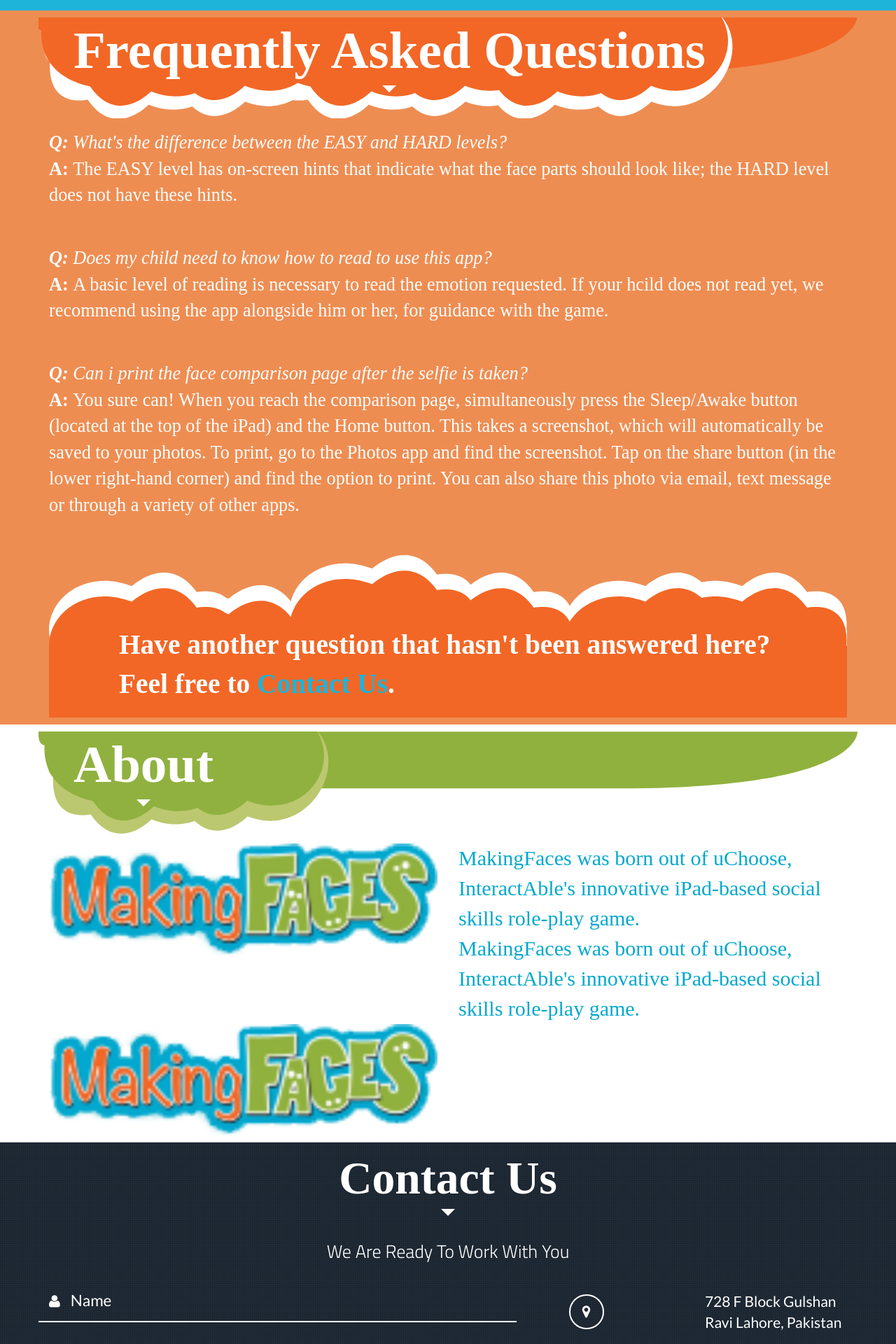
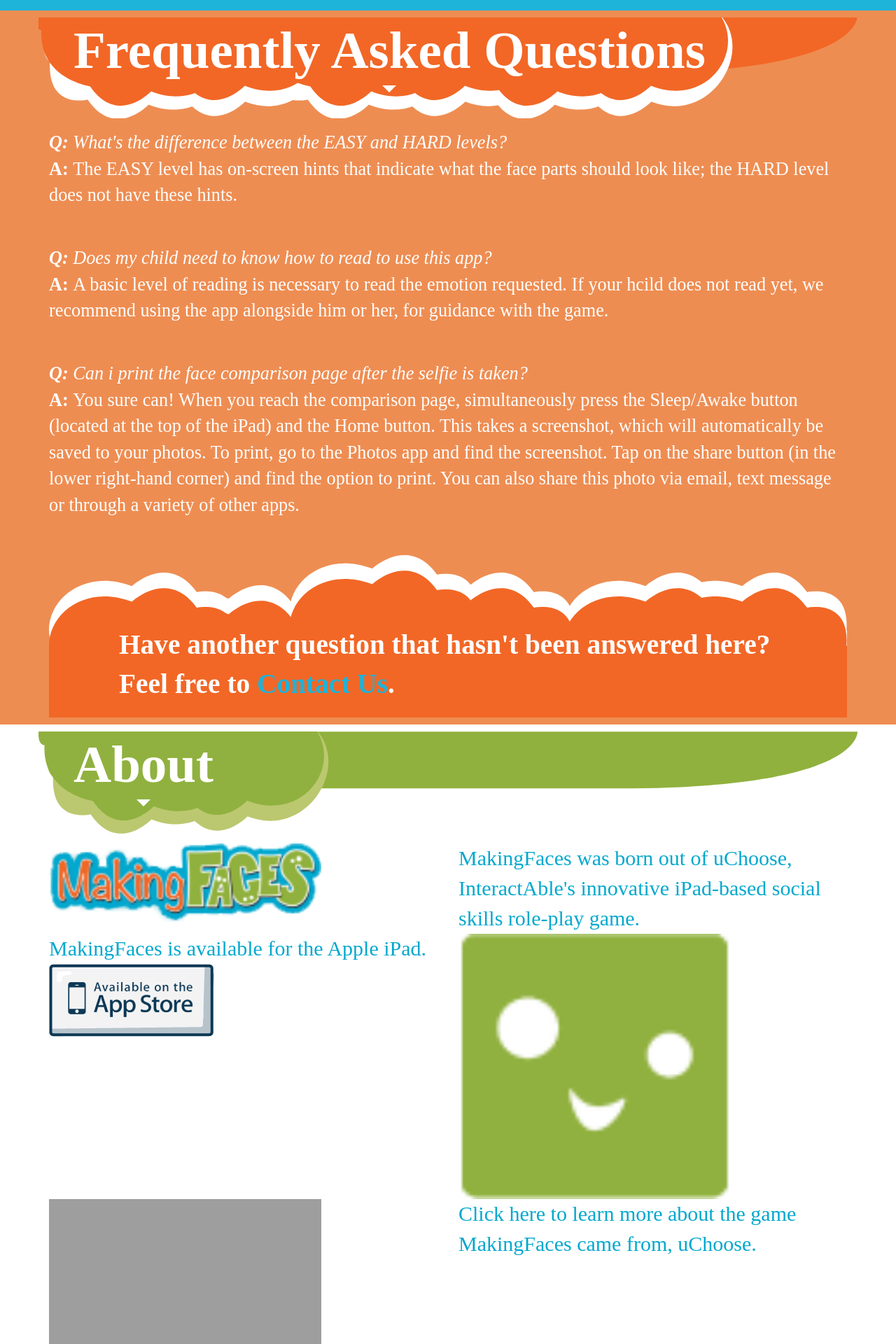
Before and after one commit to illuminatedspace/makingfaces, a PHP site: page / in a window 1280 px wide. Shown: the part 4580-6500 px from the top of the page at 70% size. Run offline with PHP 8.4, Linux system fonts and the light colour scheme; some libraries are stand-ins or nearby versions; grey boxes are pictures that could not be loaded.

Commit message:
cleans up about section

```diff
--- a/centro/css/style.css
+++ b/centro/css/style.css
@@ -326,27 +326,32 @@ header .menu-icon i:hover{
     #about{
         background-color: white;
     }
+    .about-section{
+        clear: both;
+        width: 100%;
+        margin-bottom: 20px;
+    }
     .about-text-right, .about-text-left{
         font-family: "bariol";
         font-size: 2em;
         color: #03a8ce;
     }
-    .about-text-right{
+    .about-text-right: .col-md-6{
         float: right;
     }
-    .about-text-left{
+    .about-text-left: .col-md-6{
         float: left;
     }
     .about-image {
 
     }
     .about-image-left img, .about-image-right img{
-        width: 100%;
-    }
-    .about-image-left img{
+        width: 70%;
+    }
+    .about-image-left: .col-md-6 img{
         float: left;
     }
-    .about-image-right img{
+    .about-image-right: .col-md-6 img{
         float: right;
     }
 
--- a/centro/index.html
+++ b/centro/index.html
@@ -234,26 +234,42 @@
             <div class="header-image">
                 <h2 class="main_heading">About</h2>
             </div>
-            <div class="col-md-6">
+            <div class="about-section">
                 <div class="about-image-left">
-                    <img src="img/TemplateImg/logo.png">
+                    <div class="col-md-6">
+                        <img src="img/TemplateImg/logo.png">
+                    </div>
                 </div>
-
-            </div>
-            <div class="col-md-6">
                 <div class="about-text-right">
-                    MakingFaces was born out of uChoose, InteractAble's innovative iPad-based social skills role-play game.
+                    <div class="col-md-6">
+                        MakingFaces was born out of uChoose, InteractAble's innovative iPad-based social skills role-play game.
+                    </div>
                 </div>
             </div>
             <div class="about-section">
                 <div class="col-md-6">
                     <div class="about-text-left">
-                        MakingFaces was born out of uChoose, InteractAble's innovative iPad-based social skills role-play game.
+                        MakingFaces is available for the Apple iPad.
+                    </div>
+                    <div class="apple-store-button-about">
+                        <img src="img/TemplateImg/apple-store.png">
                     </div>
                 </div>
                 <div class="col-md-6">
                     <div class="about-image-right">
-                        <img src="img/TemplateImg/logo.png">
+                        <img src="img/TemplateImg/MakingFacesIcon.png">
+                    </div>
+                </div>
+            </div>
+            <div class="about-section">
+                <div class="about-image-left">
+                    <div class="col-md-6">
+                        <img src="img/TemplateImg/uChoose-Icon.png">
+                    </div>
+                </div>
+                <div class="about-text-right">
+                    <div class="col-md-6">
+                        Click here to learn more about the game MakingFaces came from, uChoose.
                     </div>
                 </div>
             </div>
```
Also changed, not shown: centro/img/TemplateImg/uChooseIcon.png (added).
